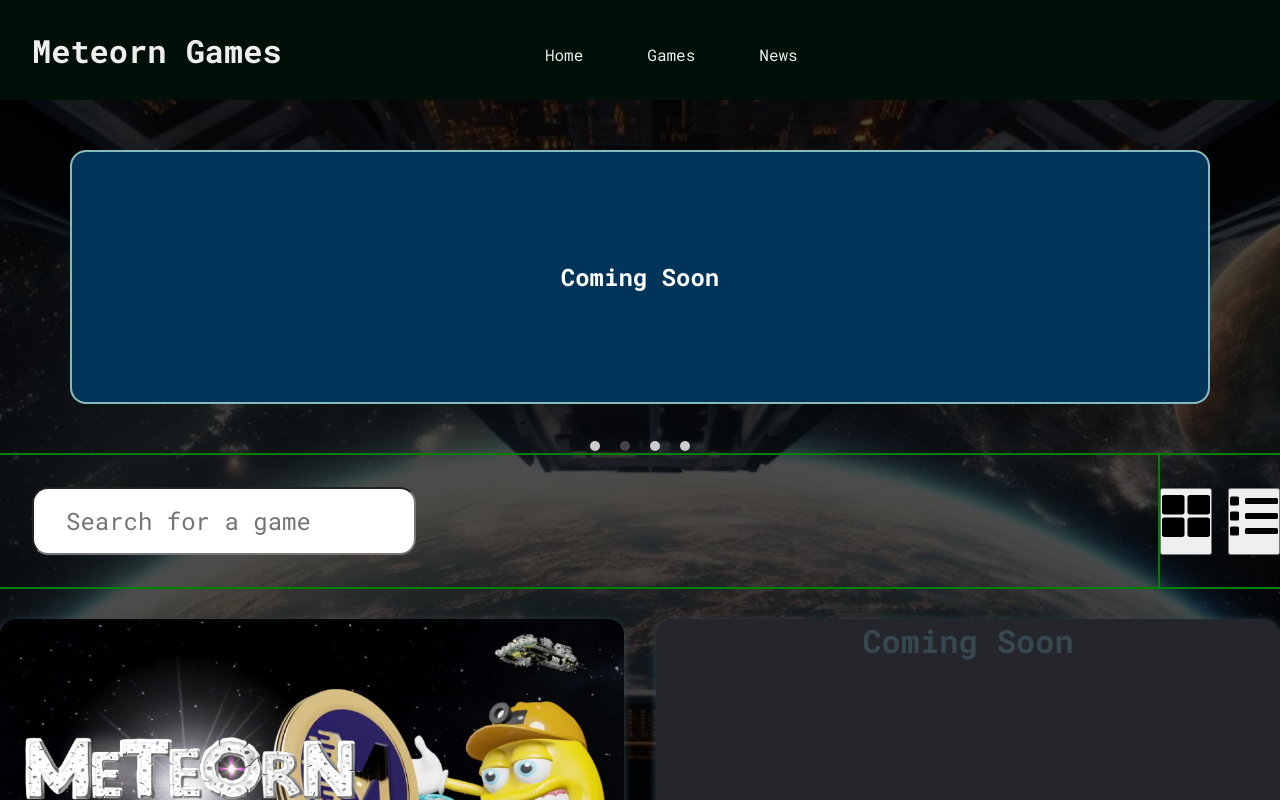
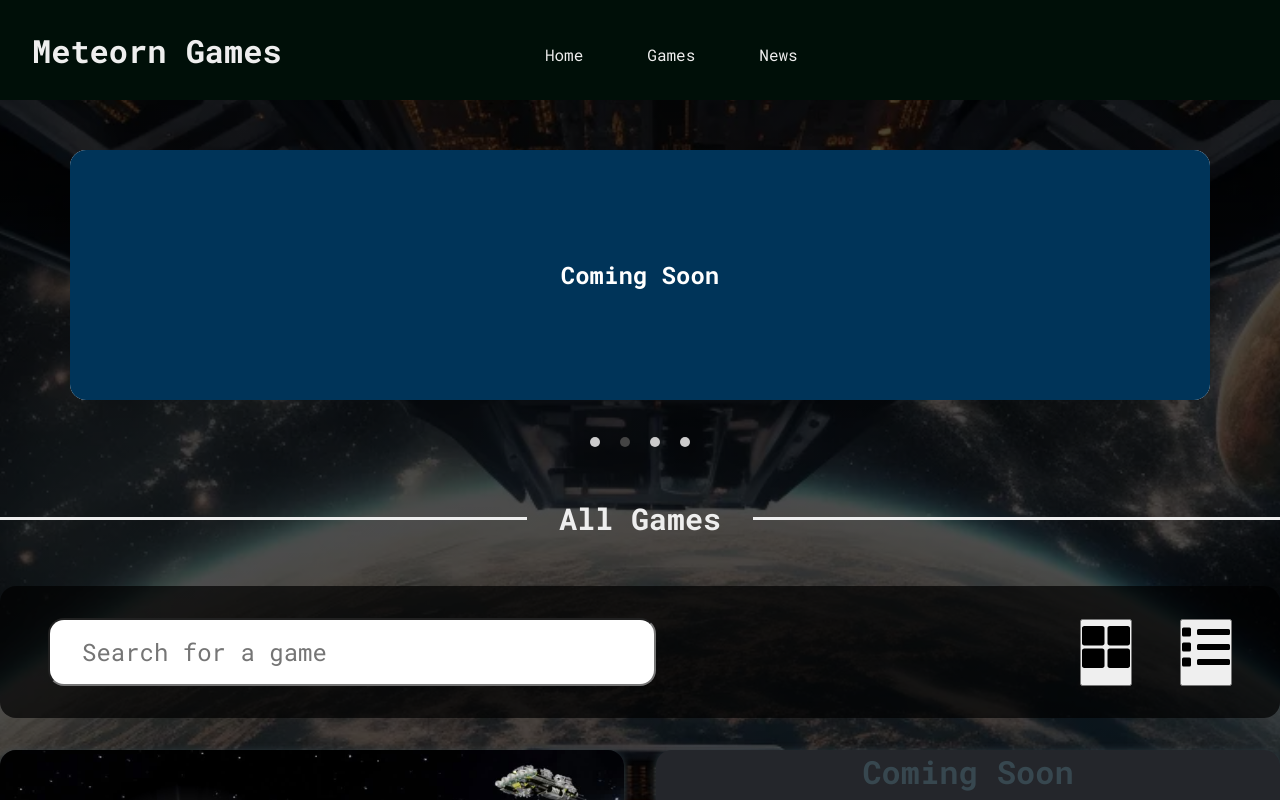
Before and after one commit to jamese21/meteorngames, a React (Vite) app: page /games in a window 1280 px wide. Shown: the top 800 px of the page. Built offline with nearby package versions, Linux system fonts and the light colour scheme.

Commit message:
Styling changes throughout

```diff
--- a/src/App.css
+++ b/src/App.css
@@ -16,7 +16,7 @@
 
 .flex-wrapper {
     display: flex;
-    min-height: 150vh;
+    min-height: 100vh;
     flex-direction: column;
     justify-content: space-between;
     align-items: center;
--- a/src/components/slider/Slider.css
+++ b/src/components/slider/Slider.css
@@ -12,7 +12,7 @@
     text-decoration: none;
  }
  #slides {
-    border: 2px solid var(--secondaryColor);
+    /* border: 2px solid var(--secondaryColor); */
     background: #fff;
     position: relative;
     z-index: 1;
--- a/src/pages/Games.css
+++ b/src/pages/Games.css
@@ -23,16 +23,19 @@ body {
 }
 
 .filter-container {
-    outline: 2px solid green;
+    /* outline: 2px solid green; */
     width: 100%;
     display: flex;
     justify-content: space-between;
+    padding: 2rem;
+    background: rgba(0, 0, 0, 0.7);
+    border-radius: 1rem;
 }
 
 .search-box {
-    margin: 2rem;
+    margin-left: 1rem;
     padding: 2rem;
-    width: 30%;
+    width: 50%;
     height: 30px;
     font-size: x-large;
     border-radius: 1rem;
@@ -44,8 +47,9 @@ body {
     grid-template-columns: 1fr 1fr;
     grid-template-rows: auto;
     align-items: center;
-    outline: 2px solid green;
-    gap: 1rem;
+    /* outline: 2px solid green; */
+    gap: 3rem;
+    margin-right: 1rem;
 }
 
 .view-btn {
@@ -70,7 +74,8 @@ body {
     flex-direction: column;
     width: 100%;
     align-items: center;
-    gap: 1rem;
+    gap: 2rem;
+    margin: 2rem;
 }
 
 .game-grid-container {
@@ -84,6 +89,8 @@ body {
     width: 80%;
     display: flex;
     align-items: center;
+    justify-content: space-between;
+    padding-right: 2rem;
 }
 
 .game-container {
--- a/src/pages/Games.jsx
+++ b/src/pages/Games.jsx
@@ -19,6 +19,13 @@ function Games() {
   return (
     <div className="main-contents">
       <Slider />
+
+      <div className="title-container">
+        <div className="line"></div>
+        <h1 className="main-title">{t("games.title")}</h1>
+        <div className="line"></div>
+      </div>
+
       <div className="filter-container">
         <input className="search-box" onChange={(e) => setSearchQuery(e.target.value)}
         placeholder={t("games.search-placeholder")} />
--- a/src/pages/Home.css
+++ b/src/pages/Home.css
@@ -8,7 +8,7 @@
 
 
 .home-container {
-    width: 100%;
+    max-width: 1600px;
     display: flex;
     flex-direction: column;
     align-items: center;
@@ -17,20 +17,18 @@
 .title-container {
     width: 100%;
     display: flex;
-    justify-content: center;
+    justify-content: space-between;
     align-items: center;
     gap: 1rem;
     margin-top: 3rem;
-    margin-bottom: 2rem;
-    /* outline: 2px solid green; */
+    margin-bottom: 3rem;
 }
 
 .line {
     background-color: var(--textColor);
     flex-grow: 1;
     height: 3px;
-    max-width: 500px;
-    margin: 0 3rem;
+    max-width: 600px;
 }
 
 .main-title {
@@ -42,20 +40,16 @@
     white-space: nowrap;
 }
 
-.top-banner {
-    margin-top: 3rem;
-    max-width: 1200px;
-}
-
 .list-container {
     /* padding-left: 10%;
     padding-right: 10%; */
     display: flex;
     /* align-items: center; */
-    justify-content: center;
+    justify-content: space-between;
     flex-direction: row;
     width: 100%;
     flex-wrap: wrap;
+    /* outline: 2px solid green; */
 }
 
 .list-item {
@@ -63,7 +57,6 @@
     box-shadow: 0px 2px 8px 0px var(--shadowColor);
     /* outline: 2px solid green; */
     max-height: 400px;
-    margin: 1rem;
     overflow: hidden;
     transition: 0.3s;
 }
@@ -91,8 +84,8 @@
 
     width: 300px;
     height: 100px;
-    margin-top: 2rem;
-    margin-bottom: 3rem;
+    margin-top: 5rem;
+    margin-bottom: 5rem;
 
     font-size: 2rem;
     font-weight: normal;
--- a/src/translations/en/global.json
+++ b/src/translations/en/global.json
@@ -13,6 +13,7 @@
             "meteorn-run-title": "Meteorn Run"
         },
         "search-placeholder": "Search for a game",
+        "title": "All Games",
         "play-button": "Play",
         "coming-soon-label": "Coming Soon"
     },
--- a/src/translations/jp/global.json
+++ b/src/translations/jp/global.json
@@ -13,6 +13,7 @@
             "meteorn-run-title": "メテオンラン"
         },
         "search-placeholder": "ゲーム検索",
+        "title": "全てのゲーム",
         "play-button": "プレー",
         "coming-soon-label": "近日公開"
     },
```
